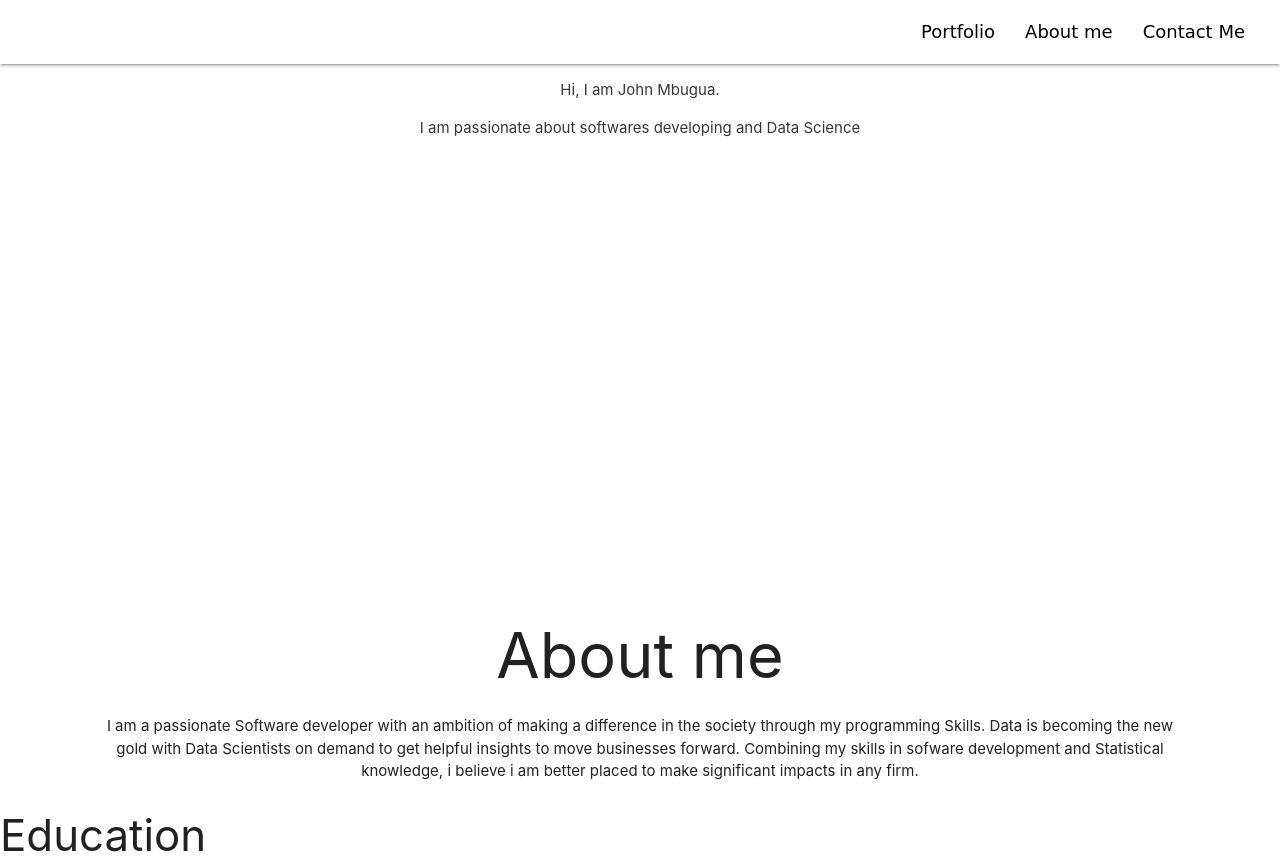
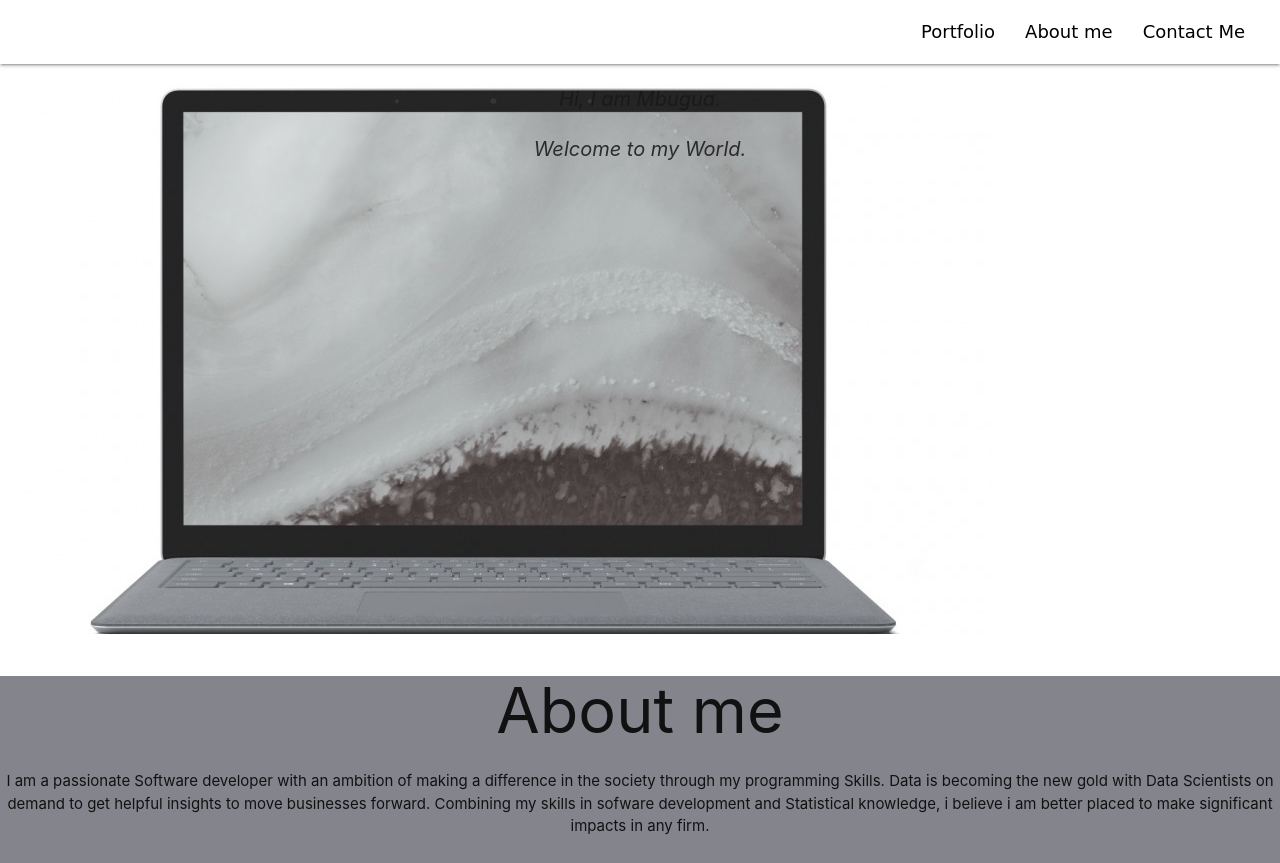
Before and after one commit to Jmos-Mbugua/Portfolio, a plain HTML site: page index.html in a window 1280 px wide. Shown: the top 863 px of the page. Drawn offline with nearby package versions, Linux system fonts and the light colour scheme.

Commit message:
Add snippet stylings

```diff
--- a/index.html
+++ b/index.html
@@ -24,8 +24,9 @@
     </div>
 
     <div class="intro">
-        <p>Hi, I am John Mbugua.</p>
-        <p>I am passionate about softwares developing and Data Science</p>
+        <!-- <img src="/images/jmos.JPG" alt="John image" height="225px"> -->
+        <p>Hi, I am Mbugua.</p>
+        <p>Welcome to my World. </p>
     </div>
 
 
@@ -36,6 +37,13 @@
             Skills. Data is becoming the new gold with Data Scientists on demand to get helpful insights to move businesses
             forward. Combining my skills in sofware development and Statistical knowledge, i believe i am better placed to
             make significant impacts in any firm.</p>
+
+
+    </div>
+
+
+    <!-- skills cards -->
+
 
 
     </div>
--- a/styles.css
+++ b/styles.css
@@ -25,19 +25,41 @@ nav>ul>li>a {
 }
 
 .intro {
-    height: 500px;
-
+    height: 550px;
+    background-color:white;
     opacity: 0.9;
     text-align: Center;
     clear: both;
+    font-size: 20px;
+    margin-top: 0;
+    background-image: url(/images/laptop.jpg);
+    background-repeat: no-repeat;
+    font-style: italic;
+
 }
 
+.intro img {
+    /* float: left; */
+    /* margin-left: 100px; */
+    margin-top: 50px;
+    margin-left: 80px;
+}
+
+
+
+
 .about {
-    /* width: 60%; */
+    width: 100%;
     text-align: center;
-    margin-left: 100px;
-    margin-right: 100px;
+    /* margin-left: 100px; */
+    /* margin-right: 100px; */
+    background-color:#84848d;
+    height: 400px;
 
+}
+
+.card-image img {
+    width: 50px;
 }
 
 
```
Also changed, not shown: images/lap.png (added), images/laptop.jpg (added).
